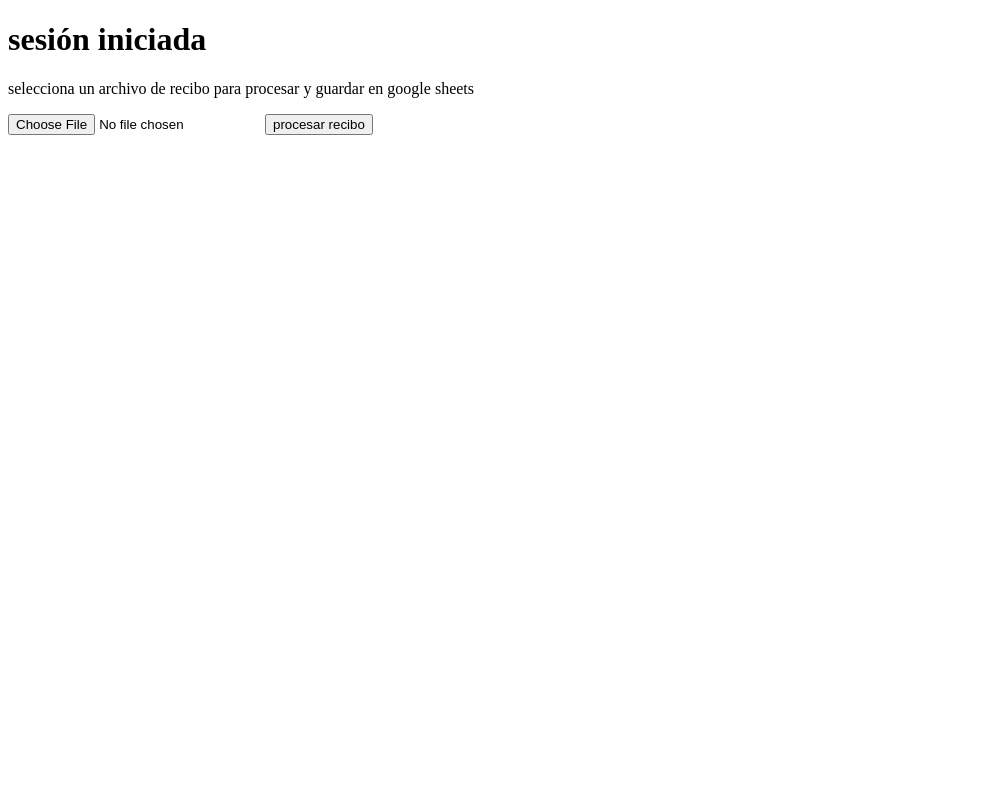
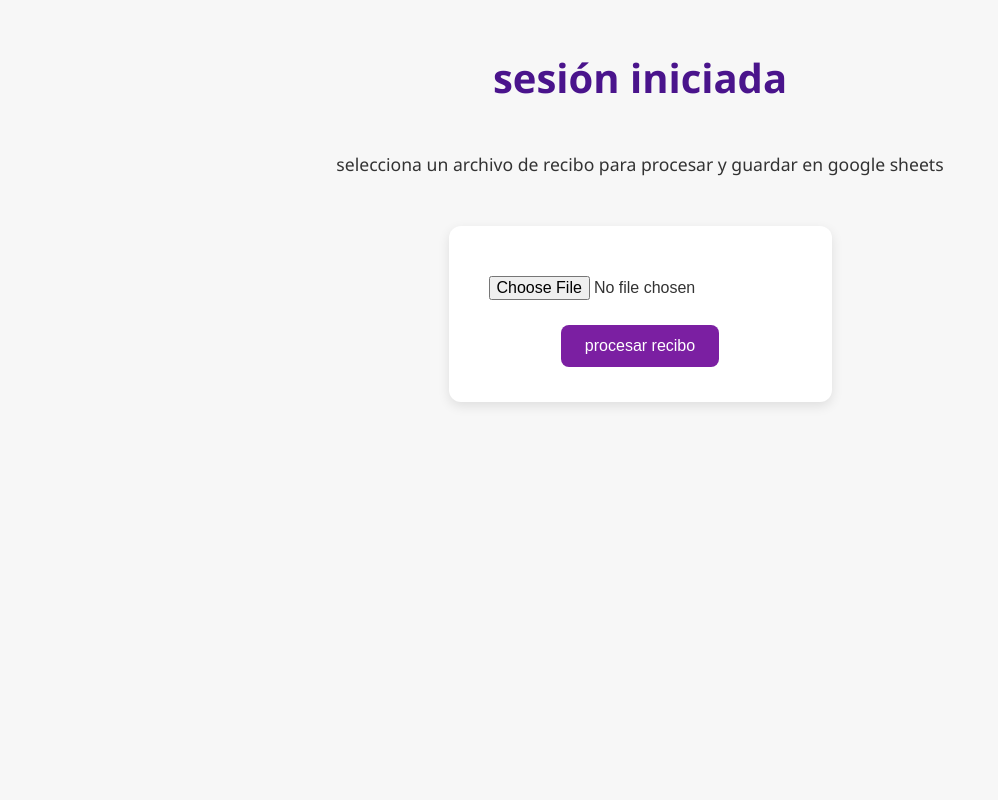
Before and after one commit to dbetania2/ai-receipt-reader, a Flask app: page /upload in a window 1280 px wide. Shown: the whole page, without its empty margins (0-998 px from the left). Run offline with Flask 3, Linux system fonts and the light colour scheme; the visitor is signed in with stand-in values (Sample User, id 1).

Commit message:
nuevo style.css

```diff
--- /dev/null
+++ b/static/style.css
@@ -0,0 +1,84 @@
+/* style.css - estilos generales */
+body {
+    font-family: 'Segoe UI', Tahoma, Geneva, Verdana, sans-serif;
+    background-color: #f7f7f7;
+    color: #333;
+    margin: 0;
+    padding: 0;
+    display: flex;
+    flex-direction: column;
+    align-items: center;
+    justify-content: flex-start;
+    min-height: 100vh;
+}
+
+/* contenedor principal */
+h1 {
+    margin-top: 50px;
+    font-size: 2.5rem;
+    color: #4a148c;
+    text-align: center;
+}
+
+p {
+    font-size: 1.1rem;
+    text-align: center;
+    margin: 20px 0;
+}
+
+/* botones */
+button {
+    background-color: #7b1fa2;
+    color: white;
+    border: none;
+    padding: 12px 24px;
+    font-size: 1rem;
+    border-radius: 8px;
+    cursor: pointer;
+    transition: all 0.3s ease;
+    margin: 5px 0;
+}
+
+button:hover {
+    background-color: #9c27b0;
+    transform: translateY(-2px);
+    box-shadow: 0 4px 6px rgba(0,0,0,0.2);
+}
+
+/* input file */
+input[type="file"] {
+    display: block;
+    margin: 20px auto;
+    font-size: 1rem;
+}
+
+/* formulario */
+form {
+    display: flex;
+    flex-direction: column;
+    align-items: center;
+    background-color: white;
+    padding: 30px 40px;
+    border-radius: 12px;
+    box-shadow: 0 4px 12px rgba(0,0,0,0.1);
+    margin-top: 30px;
+}
+
+/* boton abrir hoja de calculo */
+#openSheetBtn {
+    background-color: #1976d2;
+}
+
+#openSheetBtn:hover {
+    background-color: #2196f3;
+}
+
+/* mensajes de alerta simulados */
+.alert {
+    background-color: #ffcc00;
+    color: #333;
+    padding: 10px 20px;
+    border-radius: 8px;
+    margin-top: 15px;
+    text-align: center;
+}
--- a/templates/login.html
+++ b/templates/login.html
@@ -3,6 +3,8 @@
 <head>
     <meta charset="UTF-8">
     <title>TicketApp - Login</title>
+    <link rel="stylesheet" href="/ticketapp/static/style.css">
+
 </head>
 <body>
     <h1>TicketApp</h1>
--- a/templates/upload.html
+++ b/templates/upload.html
@@ -4,6 +4,8 @@
 <head>
     <meta charset="UTF-8">
     <title>ticketapp - subir recibo</title>
+    <link rel="stylesheet" href="/ticketapp/static/style.css">
+
 </head>
 <body>
     <h1>sesión iniciada</h1>
```
